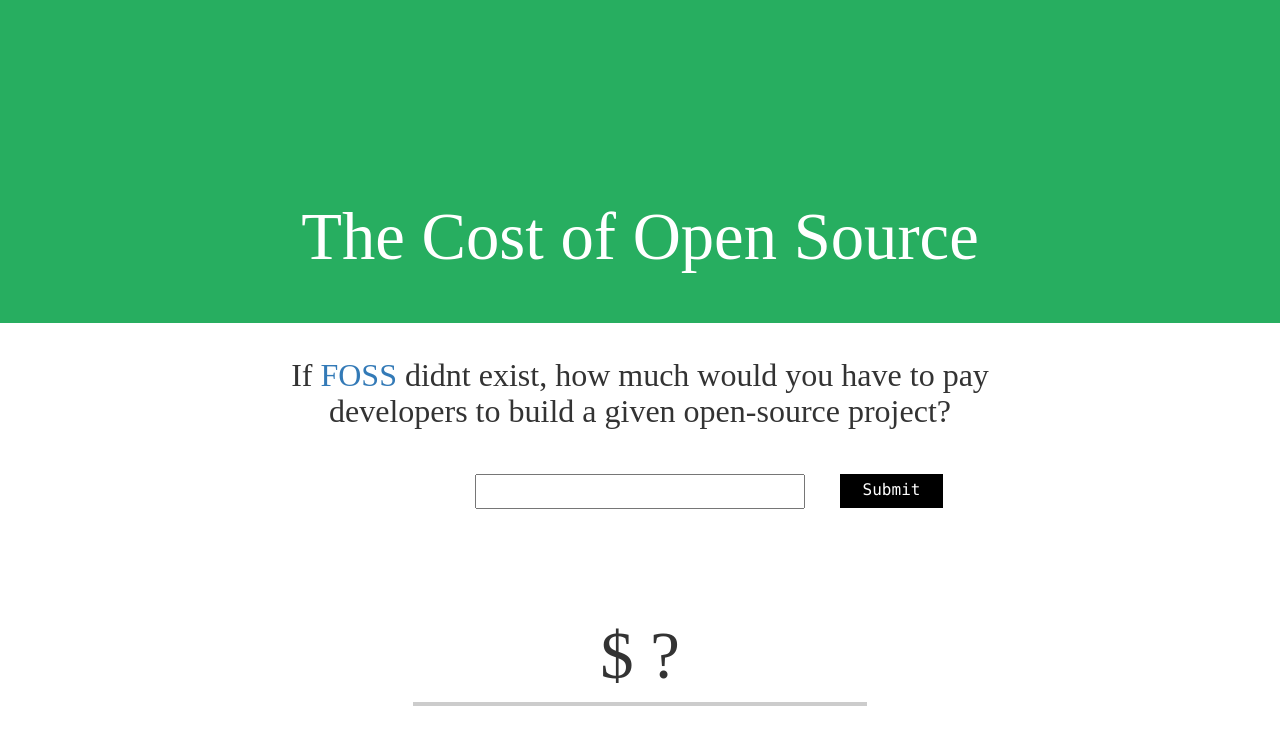
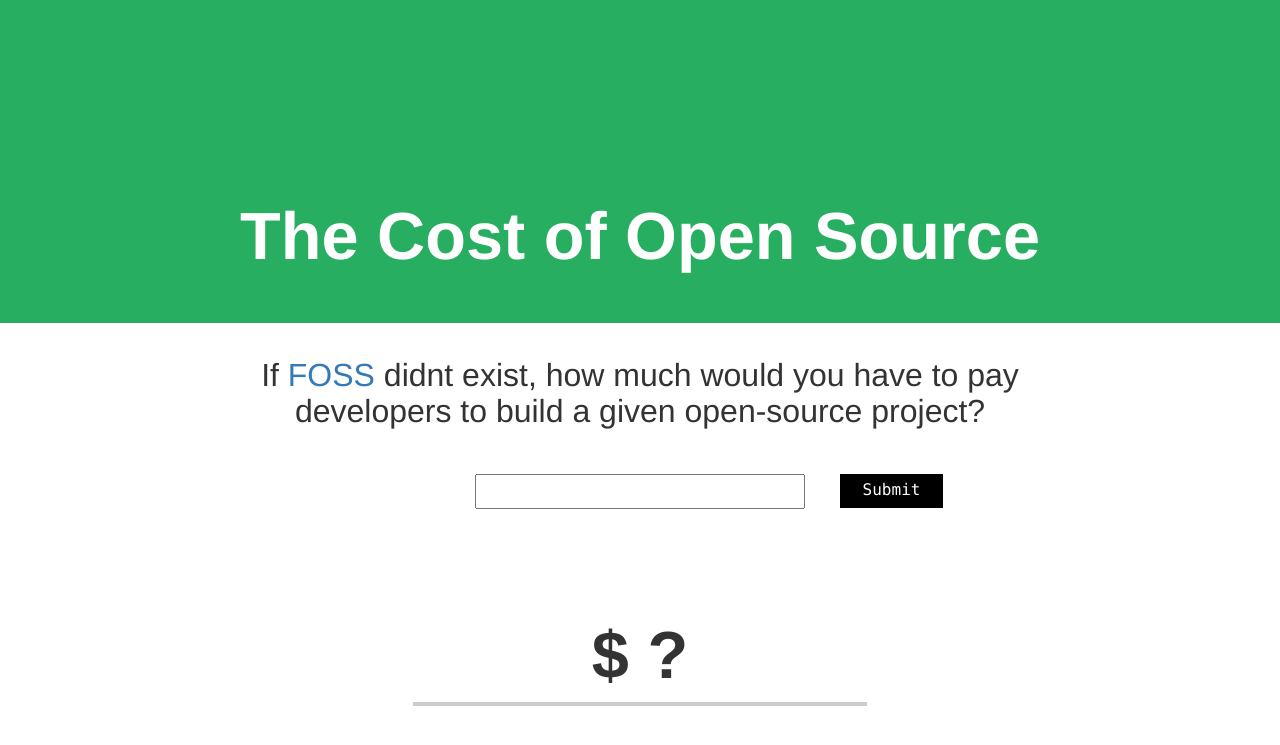
Before and after one commit to vivekseth/foss-price, a Flask app: template templates/form.html in a window 1280 px wide. Shown: the top 745 px of the page. Run offline with Flask 2, Linux system fonts and the light colour scheme; the template is opened without the code that fills it, so the values that code supplies are empty; some libraries are stand-ins or nearby versions.

Commit message:
Updated fonts

```diff
--- a/templates/base.html
+++ b/templates/base.html
@@ -10,13 +10,16 @@
     <link rel="stylesheet" type="text/css" href="/assets/assets/css/bootstrap.css" media="screen"/>
 
     <style>
+      body {
+        font-family:"Avenir", 'Century Gothic', CenturyGothic, helvetica, sans-serif;
+      }
     	h1 {
-    		font-family:"Avenir Black";
     		font-size: 50pt;
+        font-weight: bold;
     	}
     	h2 {
-    		font-family:"Avenir Book";
     		font-size: 24pt;
+        font-weight: lighter;
     	}
     	.title {
     		color: white;
@@ -35,9 +38,6 @@
     	}
     	.bottonbar {
     		text-align: center;
-    	}
-    	body {
-
     	}
     	.repo_url {
     		margin-top: 45px;
```
